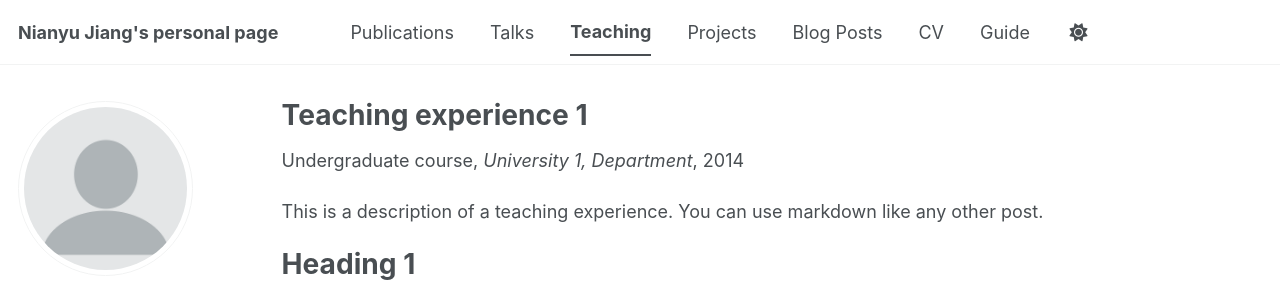
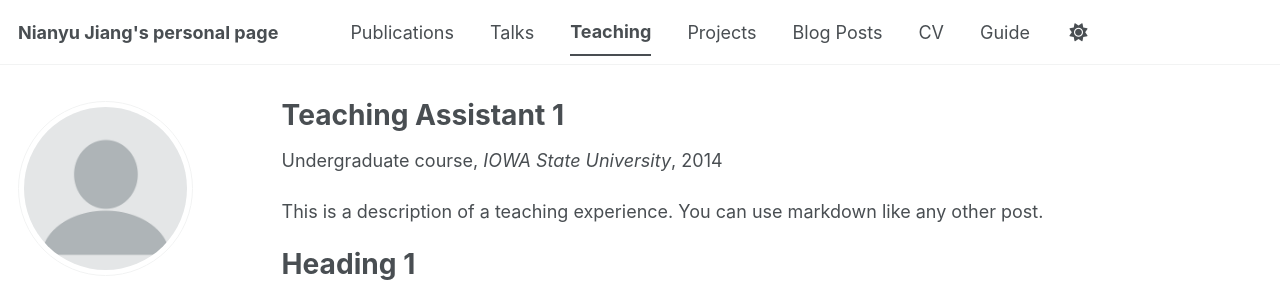
Before and after one commit to NianyuJiang/NianyuJiang.github.io, a Jekyll site: the page built from _teaching/2014-spring-teaching-1.md, in a window 1280 px wide. Shown: the top 287 px of the page. Built offline with Jekyll 4.4.1, drawn with Linux system fonts in a browser that asks for light colours; some web fonts are replaced; a script bundle is joined from its source files by our own code; library files that are not in the unit come from our copies.

Commit message:
Update 2014-spring-teaching-1.md

```diff
--- a/_teaching/2014-spring-teaching-1.md
+++ b/_teaching/2014-spring-teaching-1.md
@@ -1,9 +1,9 @@
 ---
-title: "Teaching experience 1"
+title: "Teaching Assistant 1"
 collection: teaching
 type: "Undergraduate course"
 permalink: /teaching/2014-spring-teaching-1
-venue: "University 1, Department"
+venue: "IOWA State University"
 date: 2014-01-01
 location: "City, Country"
 ---
```
